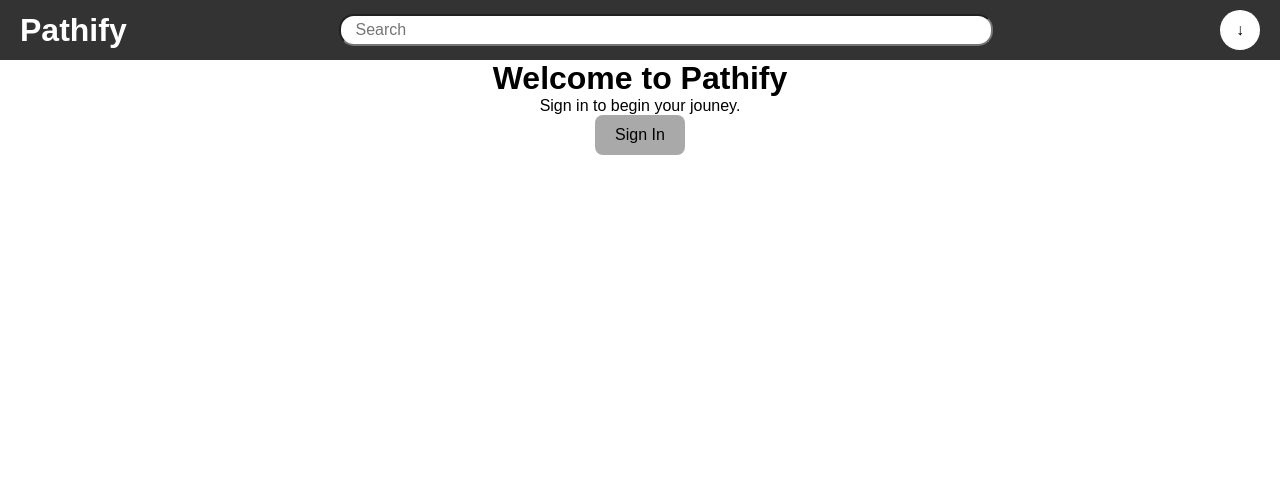
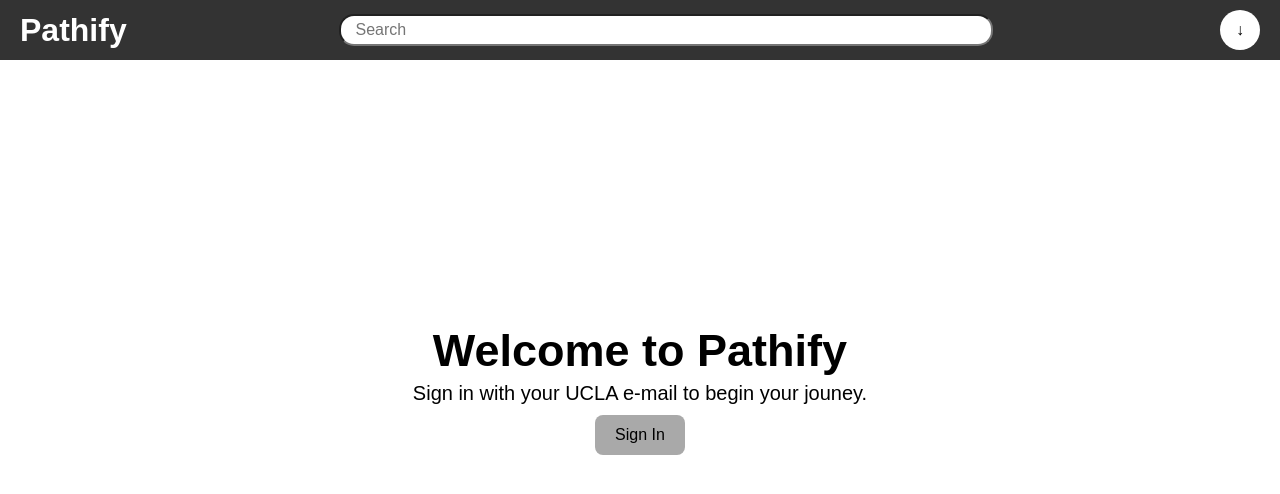
Before and after one commit to by04min/Pathify, a React (Vite) app in the folder pathify/: page / in a window 1280 px wide. Shown: the top 494 px of the page. Built offline with nearby package versions, Linux system fonts and the light colour scheme.

Commit message:
Updated default home page. Basic CSS styling.
Centered welcome text and sign in button on page, made title and help text bigger to fill the page.

```diff
--- a/pathify/src/pages/Home.css
+++ b/pathify/src/pages/Home.css
@@ -60,3 +60,23 @@
     padding-bottom:10px;
     color: black;
 }
+
+.default-welcome {
+    display: flex;
+    flex-direction: column;
+    justify-content: center;
+    align-items: center;
+    height: 80vh;
+    text-align: center;
+    padding-top: 20px;
+}
+
+.default-welcome h1 {
+    font-size: 45px;
+}
+
+.default-welcome p {
+    font-size: 20px;
+    padding-top: 5px;
+    padding-bottom: 10px;
+}
--- a/pathify/src/pages/Home.jsx
+++ b/pathify/src/pages/Home.jsx
@@ -26,7 +26,7 @@ function Home() {
             {!user ? (
                 <div className="default-welcome">
                     <h1>Welcome to Pathify</h1>
-                    <p>Sign in to begin your jouney.</p>
+                    <p>Sign in with your UCLA e-mail to begin your jouney.</p>
                     <button onClick={() => window.location.href = 'http://localhost:8080/auth/oauth'} className="login-button">
                         Sign In
                     </button>
```
